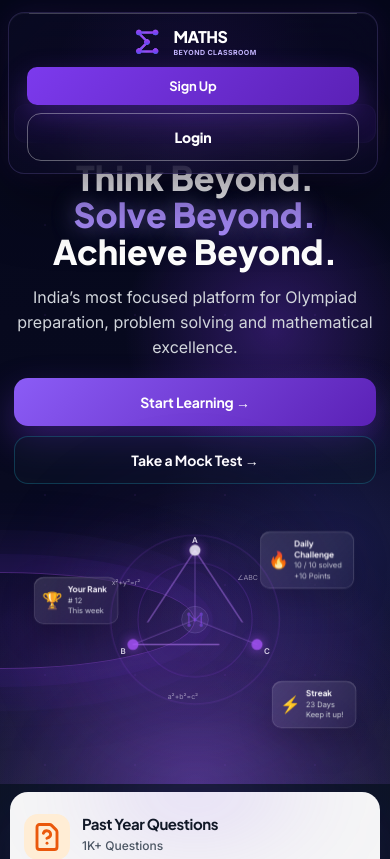
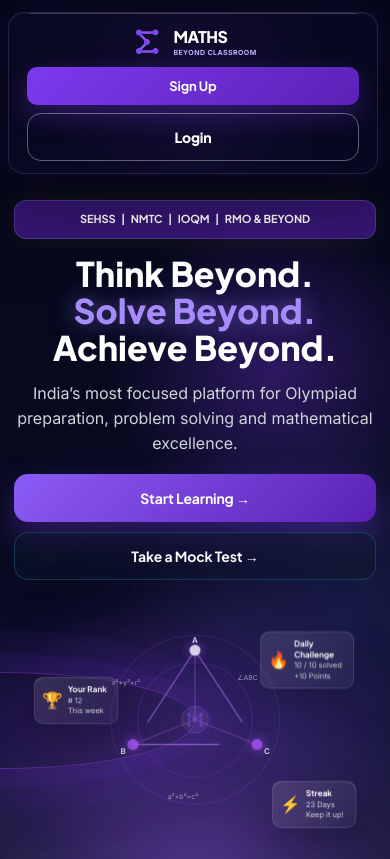
Before and after one commit to avilash07it/maths-beyond-classroom, a React (Vite) app: page / in a window 390 px wide. Shown: the top 859 px of the page. Built offline with nearby package versions, Linux system fonts and the light colour scheme; no server answers.

Commit message:
fixed remaining problems

```diff
--- a/src/components/Hero/Hero.css
+++ b/src/components/Hero/Hero.css
@@ -575,8 +575,10 @@ bottom: 115px;
   .hero-section{
     grid-template-columns:1fr;
     gap:40px;
-    padding:120px 34px 50px;
-  }
+
+    /* allow space for wrapped navbar */
+    padding:200px 34px 50px;
+}
 
   .hero-left{
     text-align:center;
@@ -944,8 +946,12 @@ bottom: 115px;
 @media (max-width:400px){
 
   .hero-section{
-    padding:104px 14px 24px;
-    gap:10px;
+    padding-top:200px;
+    padding-right:14px;
+    padding-bottom:24px;
+    padding-left:14px;
+
+    gap:14px;
   }
 
   .hero-right{
@@ -953,11 +959,18 @@ bottom: 115px;
   }
 
   .premium-math-visual{
-    width:min(258px, 74vw);
-    height:min(258px, 74vw);
+    width:min(258px,74vw);
+    height:min(258px,74vw);
   }
 
   .float-card{
     transform:scale(.68);
   }
 }
+@media (min-width:900px) and (max-width:992px){
+
+  .hero-section{
+      padding-top:190px;
+  }
+
+}
--- a/src/components/Navbar/Navbar.css
+++ b/src/components/Navbar/Navbar.css
@@ -186,7 +186,7 @@ box-shadow:
 }
 
 .login-btn {
-  min-width: 92px;
+
 
   background: transparent !important;
   background-image: none !important;
```
